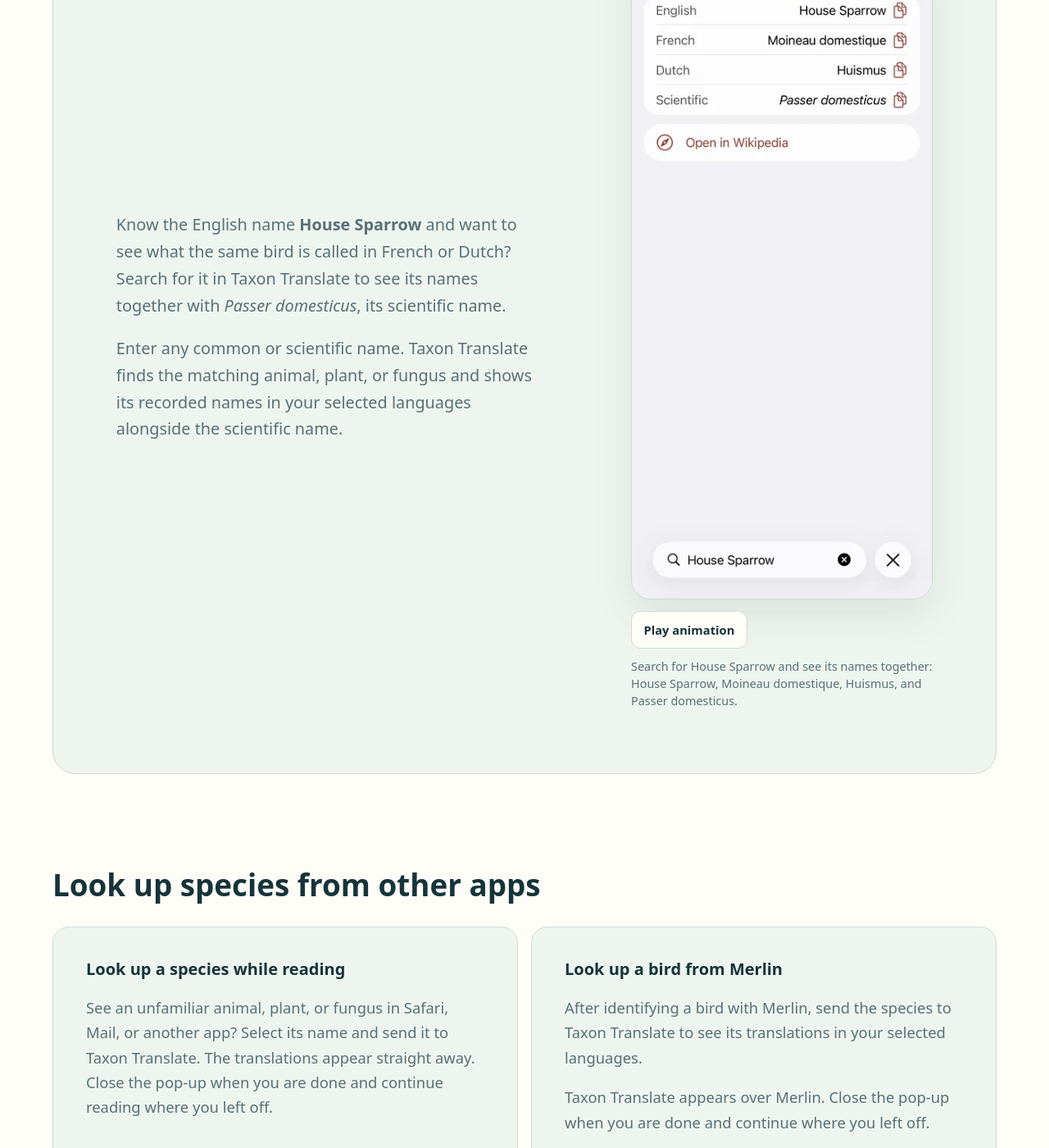
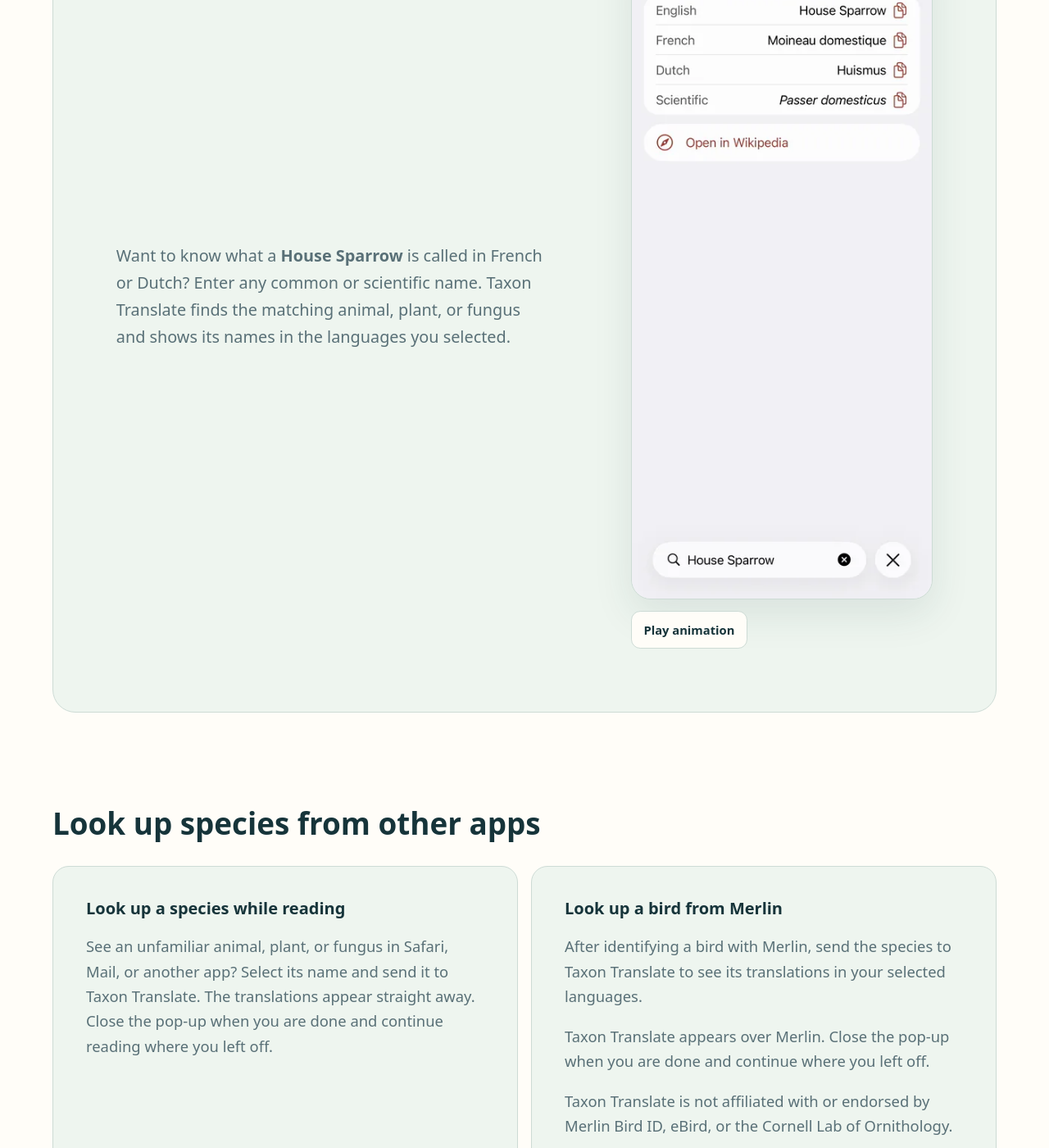
Before and after one commit to axel58170/taxon-site, a Jekyll site: the page built from website/index.md, in a window 1280 px wide and 1400 px high, scrolled down 1203 px. Shown: the whole window at 82% size. Built offline with Jekyll 4.4.1, drawn with Linux system fonts in a browser that asks for light colours.

Commit message:
Tighten homepage search copy

```diff
--- a/website/_includes/motion-figure.html
+++ b/website/_includes/motion-figure.html
@@ -2,5 +2,5 @@
   <img class="motion-demo" src="{{ include.animation | relative_url }}" alt="{{ include.animation_alt | escape }}" width="402" height="874" loading="lazy" hidden>
   <img class="motion-fallback" src="{{ include.poster | relative_url }}" alt="{{ include.poster_alt | escape }}" width="402" height="874" loading="lazy">
   <button class="motion-control" type="button" data-duration-ms="{{ include.duration_ms | escape }}" data-play-label="Play animation" data-stop-label="Stop animation" data-replay-label="Play again" hidden>Play animation</button>
-  <figcaption>{{ include.caption | escape }}</figcaption>
+  {% if include.caption %}<figcaption>{{ include.caption | escape }}</figcaption>{% endif %}
 </figure>
--- a/website/index.md
+++ b/website/index.md
@@ -31,20 +31,17 @@
   <div class="workflow-section interface-showcase">
 <div class="workflow-copy" markdown="1">
 
-Know the English name **House Sparrow** and want to see what the same bird is called in French or Dutch? Search for it in Taxon Translate to see its names together with *Passer domesticus*, its scientific name.
-
-Enter any common or scientific name. Taxon Translate finds the matching animal, plant, or fungus and shows its recorded names in your selected languages alongside the scientific name.
+Want to know what a **House Sparrow** is called in French or Dutch? Enter any common or scientific name. Taxon Translate finds the matching animal, plant, or fungus and shows its names in the languages you selected.
 
 </div>
 
 {% include motion-figure.html
   class="feature-media interface-media"
   animation="/assets/support/app-search-house-sparrow.gif"
-  animation_alt="Animated Taxon Translate search for House Sparrow, followed by its English, French, Dutch, and scientific names"
+  animation_alt="Taxon Translate searching for House Sparrow and displaying House Sparrow, Moineau domestique, Huismus, and Passer domesticus"
   poster="/assets/support/app-search-house-sparrow-poster.webp"
   poster_alt="Taxon Translate showing House Sparrow, Moineau domestique, Huismus, and Passer domesticus"
   duration_ms="13000"
-  caption="Search for House Sparrow and see its names together: House Sparrow, Moineau domestique, Huismus, and Passer domesticus."
 %}
   </div>
 </section>
```
